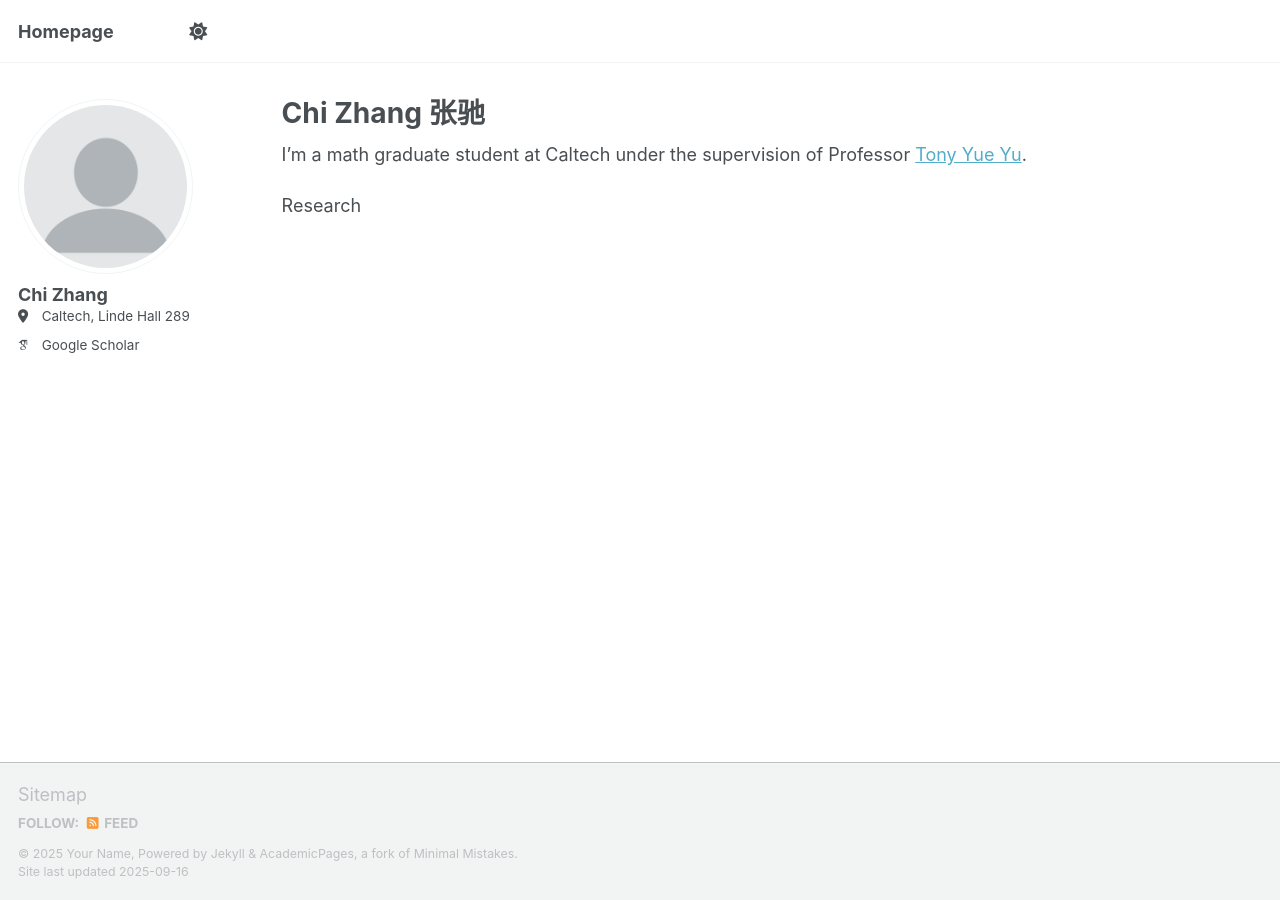
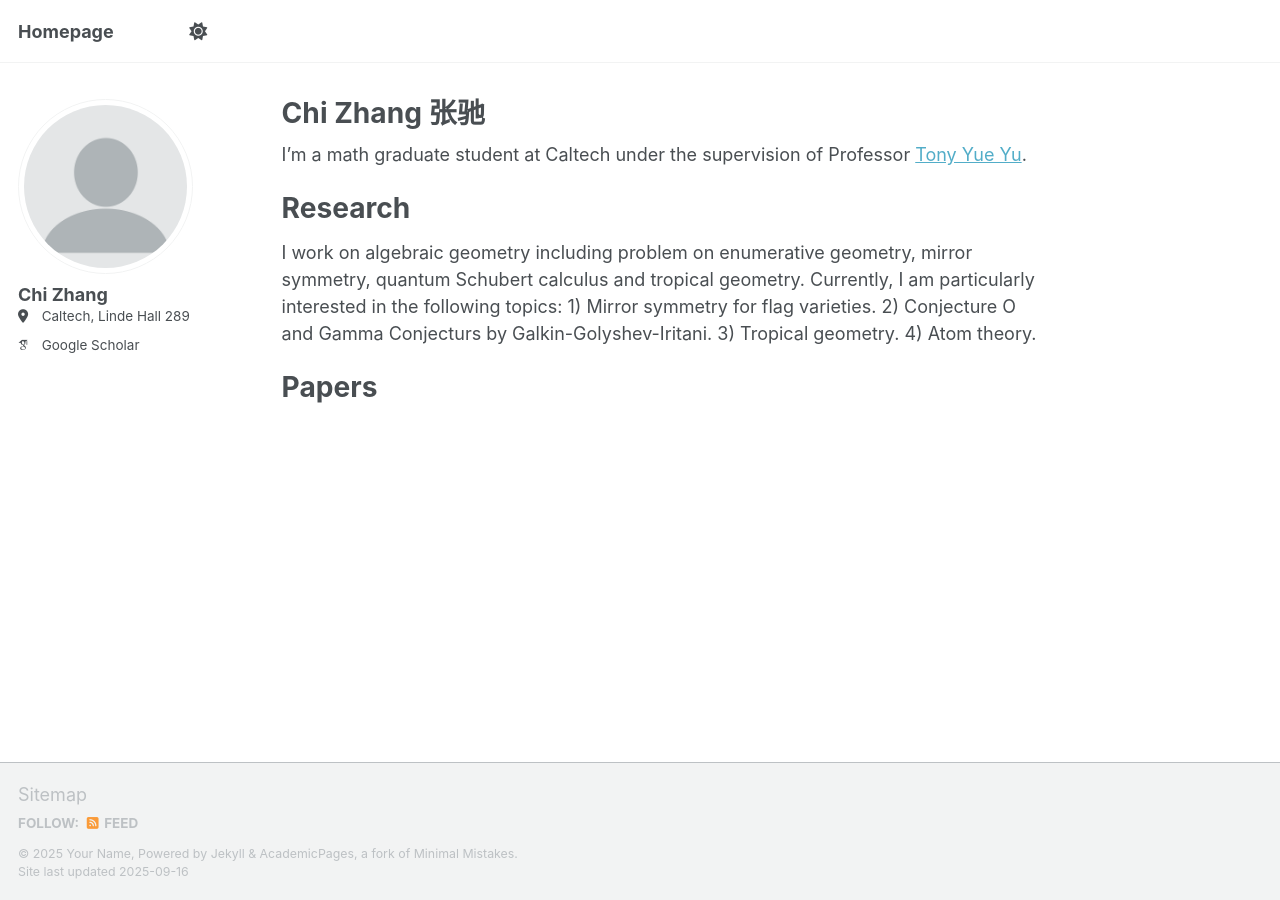
Before and after one commit to ChiZhang-math/ChiZhang-math.github.io, a Jekyll site: the page built from _pages/about.md, in a window 1280 px wide. Built offline with Jekyll 4.4.1, drawn with Linux system fonts in a browser that asks for light colours; some web fonts are replaced; a script that is not in the unit is left out.

Commit message:
Update about.md

```diff
--- a/_pages/about.md
+++ b/_pages/about.md
@@ -11,3 +11,12 @@ I'm a math graduate student at Caltech under the supervision of Professor [Tony
 
 
 Research
+======
+I work on algebraic geometry including problem on enumerative geometry, mirror symmetry, quantum Schubert calculus and tropical geometry. Currently, I am particularly interested in the following topics:
+1)  Mirror symmetry for flag varieties.
+2)  Conjecture O and Gamma Conjecturs by Galkin-Golyshev-Iritani.
+3)  Tropical geometry.
+4)  Atom theory.
+
+Papers
+======
```
